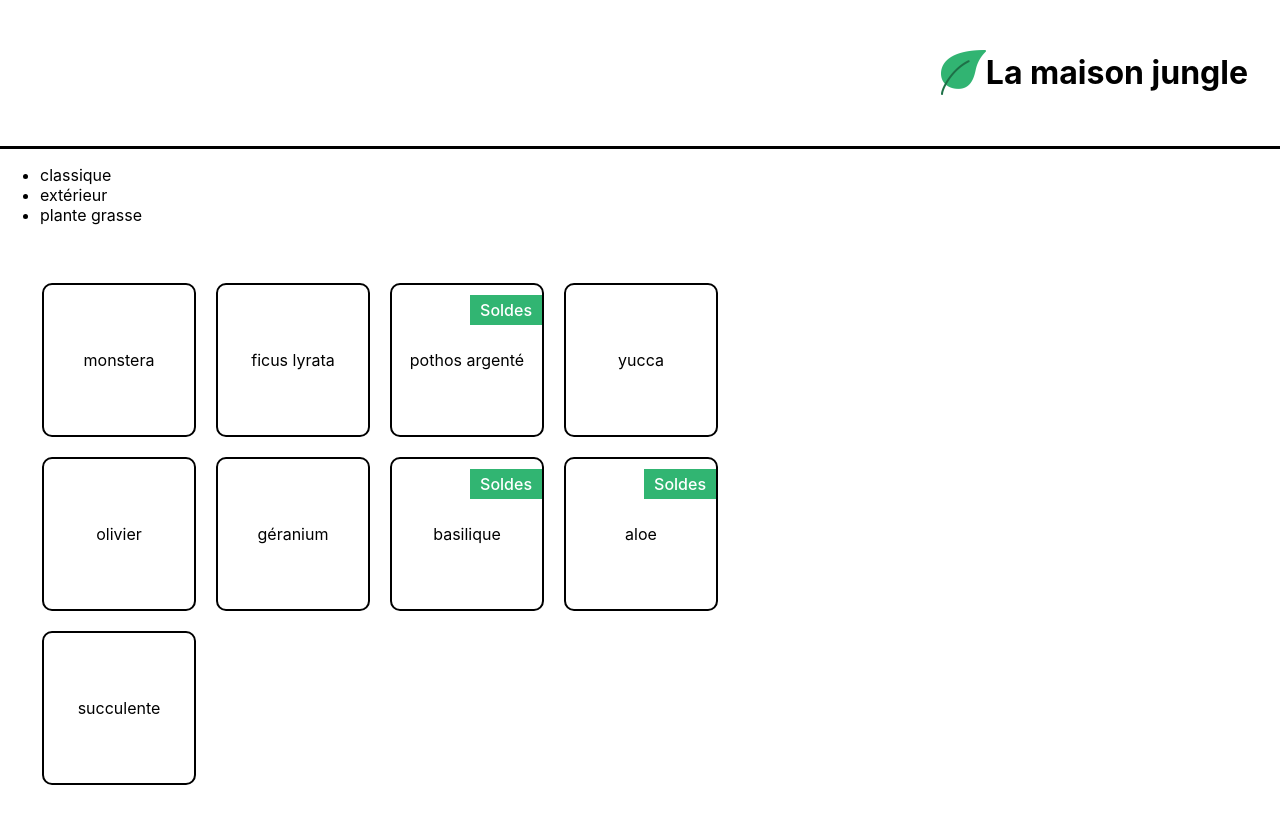
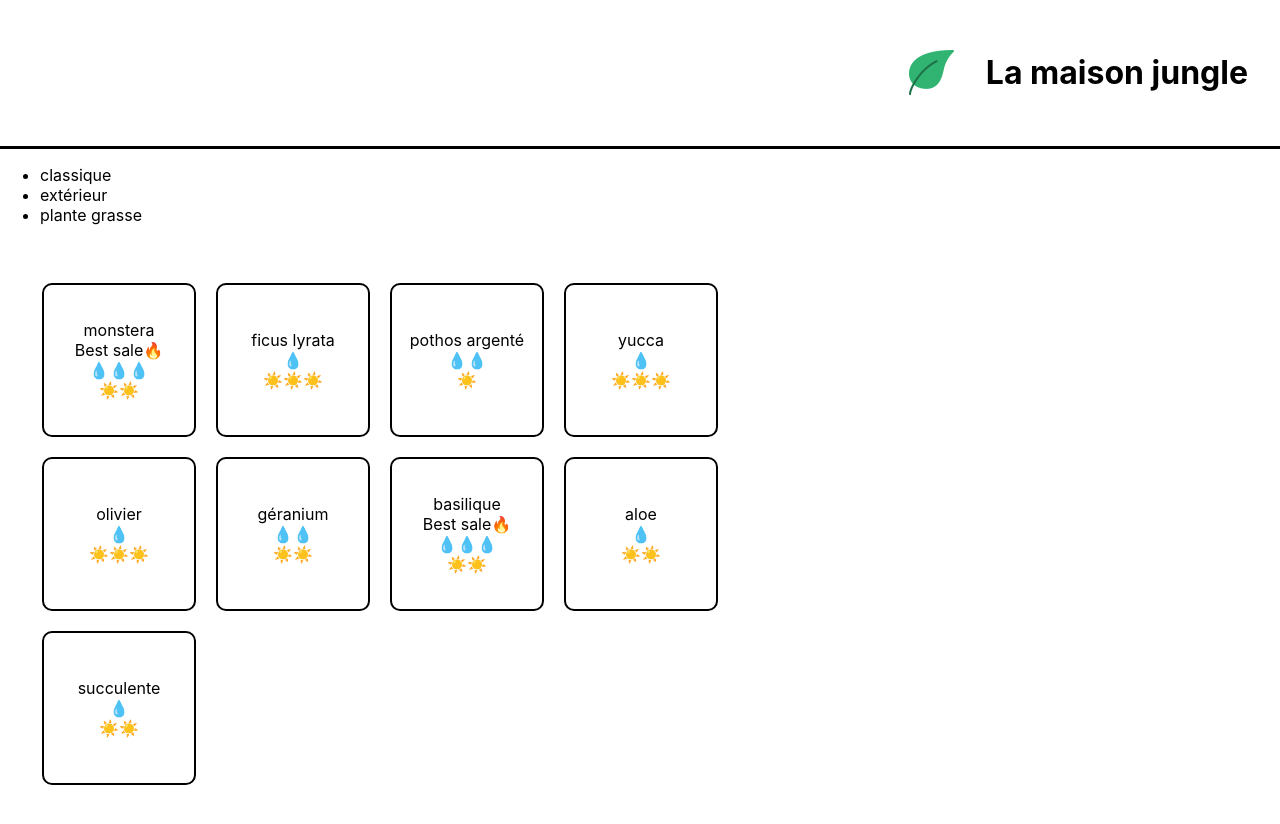
Before and after one commit to ChloeAndrault/La-maison-jungle, a React (Create React App) app: page / in a window 1280 px wide. Shown: the top 824 px of the page. Built offline with nearby package versions, Linux system fonts and the light colour scheme.

Commit message:
Props add child

```diff
--- a/src/components/App.js
+++ b/src/components/App.js
@@ -1,14 +1,21 @@
 import Banner from './Banner';
+import logo from '../assets/logo.png'
+
 import Description from './Description';
 import Cart from './Cart';
-
 import ShoppingList from './ShoppingList';
 
 function App(){
 
   return(
     <div>
-      <Banner />
+
+      <Banner>
+        <img className='lmj-logo' src={logo} alt='La maison jungle' />
+        <h1 className='lmj-title'>La maison jungle</h1>
+      </Banner>
+
+
       {/* <Description /> */}
       {/* <Cart /> */}
       <ShoppingList />
--- a/src/components/Banner.js
+++ b/src/components/Banner.js
@@ -1,15 +1,6 @@
-import logo from '../assets/logo.png'
 import '../styles/Banner.css'
 
-function Banner() {
-  const title = "La maison jungle"
-  return (
-
-    <div className='lmj-banner'>
-      <img src={logo} alt='La maison jungle' className='lmj-logo' />
-      <h1>{title}</h1>
-    </div>
-
-  )
+function Banner({ children }) {
+  return <div className='lmj-banner'>{children}</div>
 }
 export default Banner
--- /dev/null
+++ b/src/components/CareScale.js
@@ -0,0 +1,16 @@
+function CareScale({ scaleValue, careType }) {
+	const range = [1, 2, 3]
+	const scaleType = careType === 'light' ? '☀️' : '💧'
+
+	return (
+		<div>
+			{range.map((rangeElem) =>
+				scaleValue >= rangeElem ? (
+					<span key={rangeElem.toString()}>{scaleType}</span>
+				) : null
+			)}
+		</div>
+	)
+}
+
+export default CareScale
--- /dev/null
+++ b/src/components/PlantItem.js
@@ -0,0 +1,5 @@
+function PlantItem({el , els  }) {
+
+}
+
+export default PlantItem
--- a/src/components/ShoppingList.js
+++ b/src/components/ShoppingList.js
@@ -1,4 +1,6 @@
 import { plantList } from '../datas/plantList'
+import CareScale from './CareScale'
+import PlantItem from './PlantItem'
 import '../styles/ShoppingList.css'
 
 function ShoppingList() {
@@ -23,8 +25,15 @@ function ShoppingList() {
 				{plantList.map((plant) => (
 					<li key={plant.id} className='lmj-plant-item'>
 						{plant.name}
+						{plant.isBestSale && <span>Best sale🔥</span>}
+						{/* Si en solde, ajout de la class */}
+
 						{plant.isSpecialOffer && <div className='lmj-sales'>Soldes</div>}
-						{/* Si en solde, ajout de la class */}
+						{/* Si en solde, ajout de la class  */}
+
+						<CareScale careType='water' scaleValue={plant.water} />
+						<CareScale careType='light' scaleValue={plant.light} />
+
 					</li>
 				))}
 			</ul>
--- a/src/datas/plantList.js
+++ b/src/datas/plantList.js
@@ -2,49 +2,66 @@ export const plantList = [
 	{
 		name: 'monstera',
 		category: 'classique',
-		id: '1ed'
+		id: '1ed',
+		isBestSale: true,
+		light: 2,
+		water: 3
 	},
 	{
 		name: 'ficus lyrata',
 		category: 'classique',
-		id: '2ab'
+		id: '2ab',
+		light: 3,
+		water: 1
 	},
 	{
 		name: 'pothos argenté',
 		category: 'classique',
 		id: '3sd',
-		isSpecialOffer: true
+		light: 1,
+		water: 2
 	},
 	{
 		name: 'yucca',
 		category: 'classique',
-		id: '4kk'
+		id: '4kk',
+		light: 3,
+		water: 1
 	},
 	{
 		name: 'olivier',
 		category: 'extérieur',
-		id: '5pl'
+		id: '5pl',
+		light: 3,
+		water: 1
 	},
 	{
 		name: 'géranium',
 		category: 'extérieur',
-		id: '6uo'
+		id: '6uo',
+		light: 2,
+		water: 2
 	},
 	{
 		name: 'basilique',
 		category: 'extérieur',
 		id: '7ie',
-		isSpecialOffer: true
+		isBestSale: true,
+		light: 2,
+		water: 3
 	},
 	{
 		name: 'aloe',
 		category: 'plante grasse',
 		id: '8fp',
-		isSpecialOffer: true
+		light: 2,
+		water: 1
 	},
 	{
 		name: 'succulente',
 		category: 'plante grasse',
-		id: '9vn'
+		id: '9vn',
+		light: 2,
+		water: 1
 	}
 ]
```
